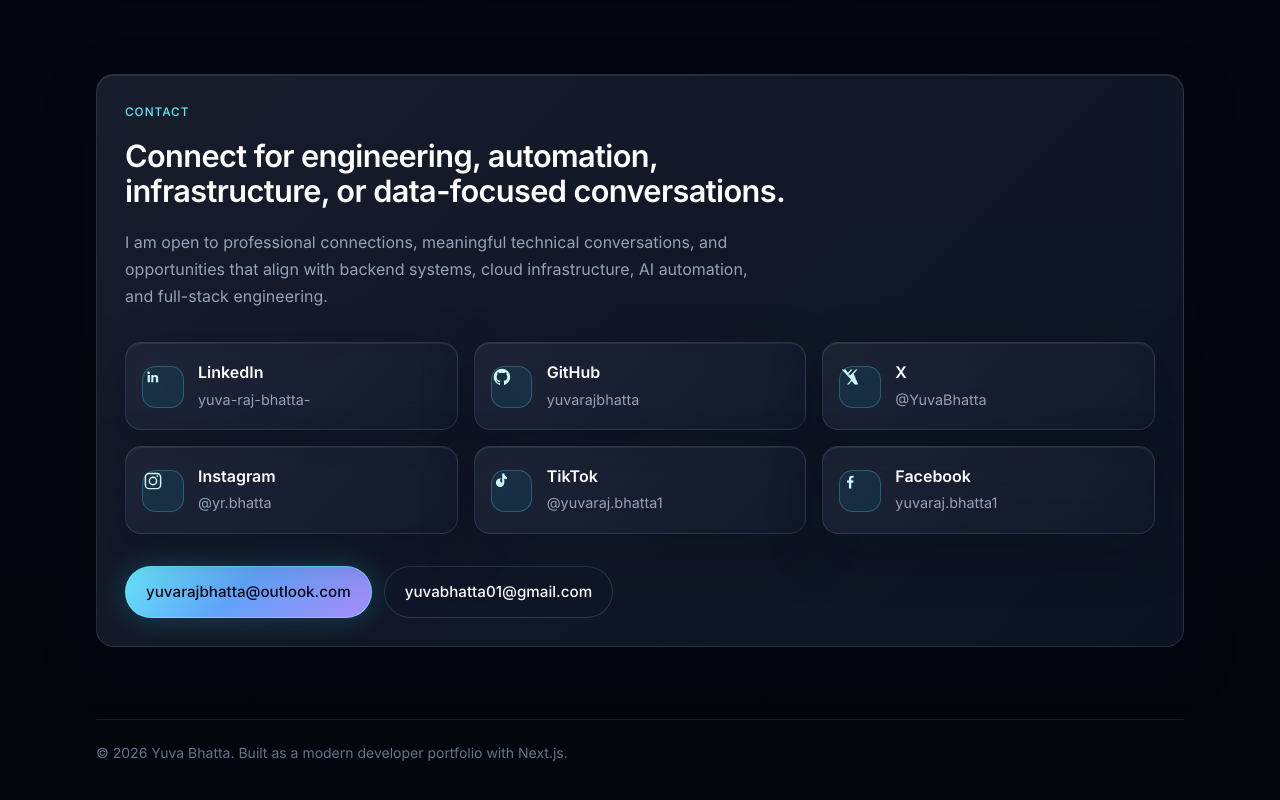
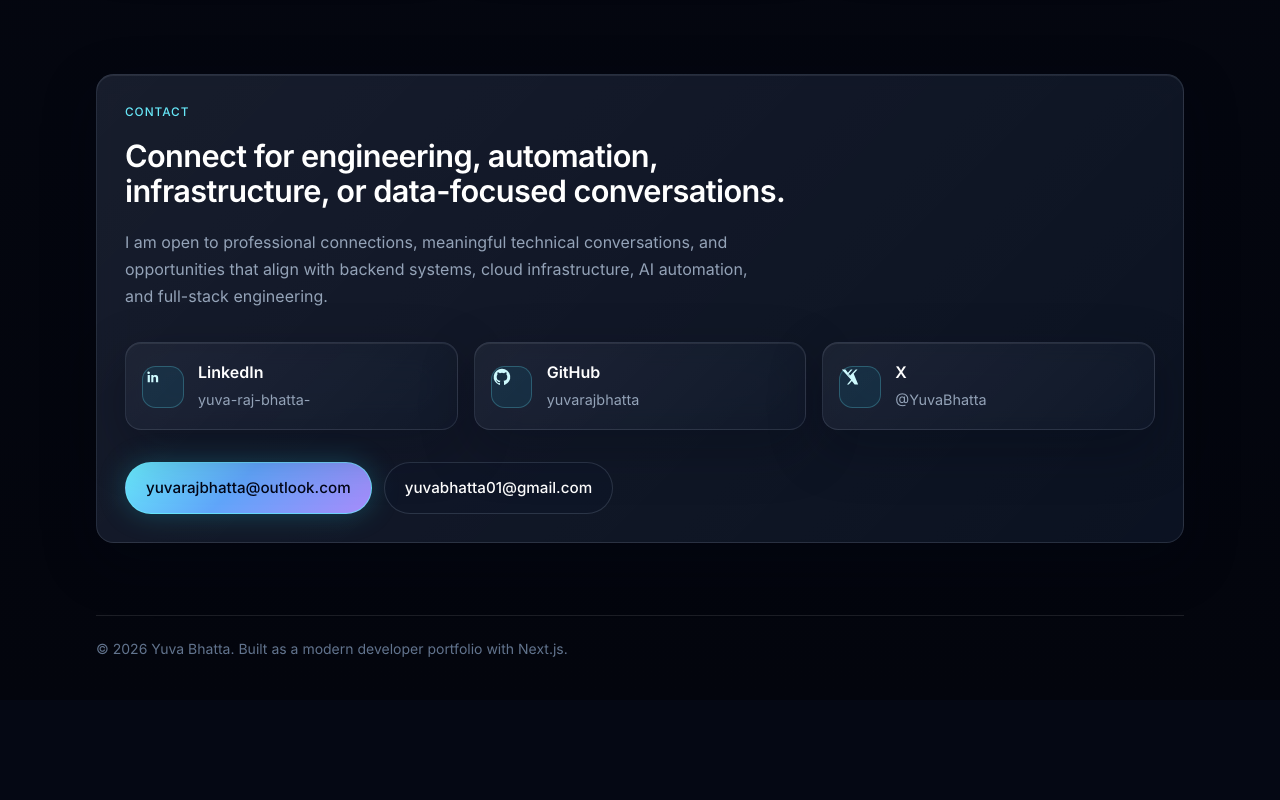
Before and after one commit to yuvarajbhatta/my-website, a Next.js app: page / in a window 1280 px wide. Shown: the part 5021-5821 px from the top of the page. After the commit the page ends 5721 px from the top, so only its background shows below. Built offline with nearby package versions, Linux system fonts and the light colour scheme.

Commit message:
Small change (#6)
* WebPage Design Changed

* Small change

```diff
--- a/src/app/page.tsx
+++ b/src/app/page.tsx
@@ -156,21 +156,21 @@ const socialLinks = [
     href: "https://x.com/YuvaBhatta",
     value: "@YuvaBhatta",
   },
-  {
-    label: "Instagram",
-    href: "https://www.instagram.com/yr.bhatta/",
-    value: "@yr.bhatta",
-  },
-  {
-    label: "TikTok",
-    href: "https://www.tiktok.com/@yuvaraj.bhatta1",
-    value: "@yuvaraj.bhatta1",
-  },
-  {
-    label: "Facebook",
-    href: "https://www.facebook.com/yuvaraj.bhatta1",
-    value: "yuvaraj.bhatta1",
-  },
+  // {
+  //   label: "Instagram",
+  //   href: "https://www.instagram.com/yr.bhatta/",
+  //   value: "@yr.bhatta",
+  // },
+  // {
+  //   label: "TikTok",
+  //   href: "https://www.tiktok.com/@yuvaraj.bhatta1",
+  //   value: "@yuvaraj.bhatta1",
+  // },
+  // {
+  //   label: "Facebook",
+  //   href: "https://www.facebook.com/yuvaraj.bhatta1",
+  //   value: "yuvaraj.bhatta1",
+  // },
 ];
 
 function SocialIcon({ label }: { label: string }) {
```
